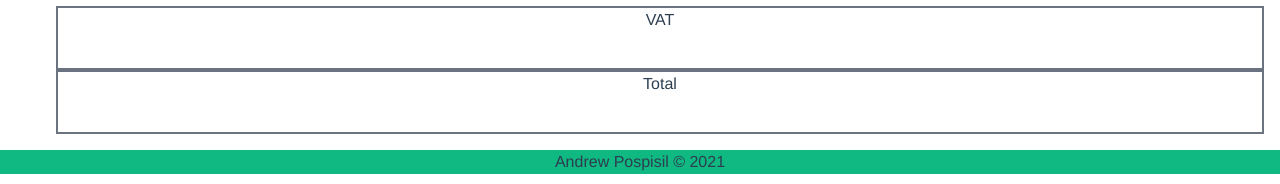
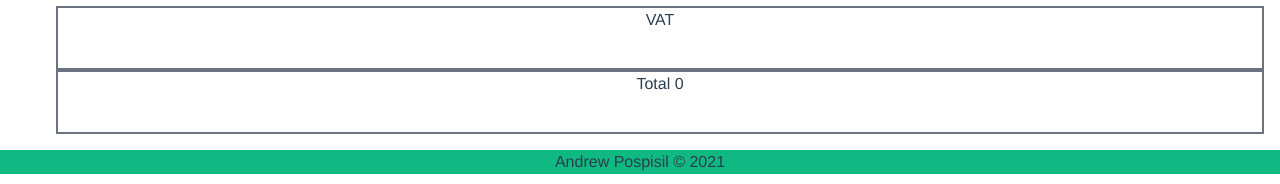
Before and after one commit to anpospisil/online-farmers-market-vue, a Vue app: page /cart in a window 1280 px wide. Shown: the part 268-452 px from the top of the page. Built offline with nearby package versions, Linux system fonts and the light colour scheme.

Commit message:
total price of cart items is calculated

```diff
--- a/src/pages/Cart.vue
+++ b/src/pages/Cart.vue
@@ -6,7 +6,7 @@
     </div>
     <div class="flex flex-col justify-end p-4 border-t-2 border-gray-500">
       <div class="ml-10 h-16 border-2 border-gray-500">VAT</div>
-      <div class="ml-10 h-16 border-2 border-gray-500">Total</div>
+      <div class="ml-10 h-16 border-2 border-gray-500">Total {{subtotal()}}</div>
     </div>
   </div>
 </template>
@@ -20,6 +20,9 @@ export default {
 
   },
   methods:{
+    subtotal: function(){
+     return this.cartItems.reduce((a, {price}) => a + price, 0)
+      }
   },
   data() {
     return {
```
